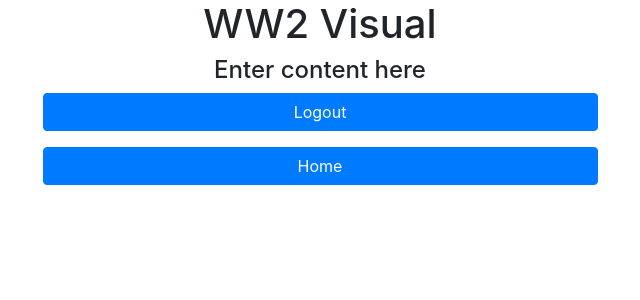
After one commit to PriyaPilla/VARK-Learning, a Flask app: template project1/templates/ww2visual.html in a window 1280 px wide. The commit adds this page. Shown: the top 300 px of the page, without its empty margins (320-960 px from the left). Run offline with Flask 2, Linux system fonts and the light colour scheme; the template is opened without the code that fills it, so the values that code supplies are empty; some libraries are stand-ins or nearby versions.

Commit message:
visual home page and content pg

```diff
--- a/project1/application.py
+++ b/project1/application.py
@@ -94,6 +94,21 @@ def quiz():
 
         session["student_id"] = student.id
 
+        #if quiz already taken and learning style already exists, redict to learning style page
+        if "student_id" in session:
+            student_id = int(session["student_id"])
+
+        student = Student.query.filter_by(id = student_id).first()
+
+        if student.learning_style == "visual":
+            return render_template("visualresult.html", message="Visual selected")
+        if student.learning_style == "aural":
+            return render_template("auralresult.html", message="Aural selected")
+        if student.learning_style == "read/write":
+            return render_template("readwriteresult.html", message="Read/Write selected")
+        if student.learning_style == "kinesthetic":
+            return render_template("kinestheticresult.html", message="Kinesthetic selected")
+
     return render_template("quiz.html")
 
 # create function/url that quiz form submits to.
@@ -153,6 +168,25 @@ def quizresults():
 
     #return render_template("quizresults.html")
 
+@app.route("/ww2visual", methods=["POST"])
+def ww2visual():
+    return render_template("ww2visual.html")
+
+@app.route("/home", methods=["POST"])
+def home():
+    if "student_id" in session:
+        student_id = int(session["student_id"])
+
+    student = Student.query.filter_by(id = student_id).first()
+
+    if student.learning_style == "visual":
+        return render_template("visualresult.html", message="Visual selected")
+    if student.learning_style == "aural":
+        return render_template("auralresult.html", message="Aural selected")
+    if student.learning_style == "read/write":
+        return render_template("readwriteresult.html", message="Read/Write selected")
+    if student.learning_style == "kinesthetic":
+        return render_template("kinestheticresult.html", message="Kinesthetic selected")
 
 @app.route("/instructorpage", methods=["POST"])
 def instructorpage():
--- /dev/null
+++ b/project1/templates/ww2visual.html
@@ -0,0 +1,30 @@
+{% extends "layout.html" %}
+
+{% block title %}
+    WW2 Visual
+{% endblock %}
+
+{% block body %}
+
+<h1 style="text-align:center;">
+    WW2 Visual
+</h1>
+
+<h4 style="text-align:center;">Enter content here</h4>
+
+<form action="{{ url_for('logoutstudent') }}" method="post">
+
+    <div class="form-group">
+        <button class="btn btn-primary" style="width:50%;margin-left:25%;margin-right:25%;">Logout</button>
+    </div>
+
+</form>
+<form action="{{ url_for('home') }}" method="post">
+
+    <div class="form-group">
+        <button class="btn btn-primary" style="width:50%;margin-left:25%;margin-right:25%;">Home</button>
+    </div>
+
+</form>
+
+{% endblock %}
```
Also changed, not shown: project1/templates/visualresult.html (+18 -1 lines), project1/templates/Visual_Learner.jpg (added).
